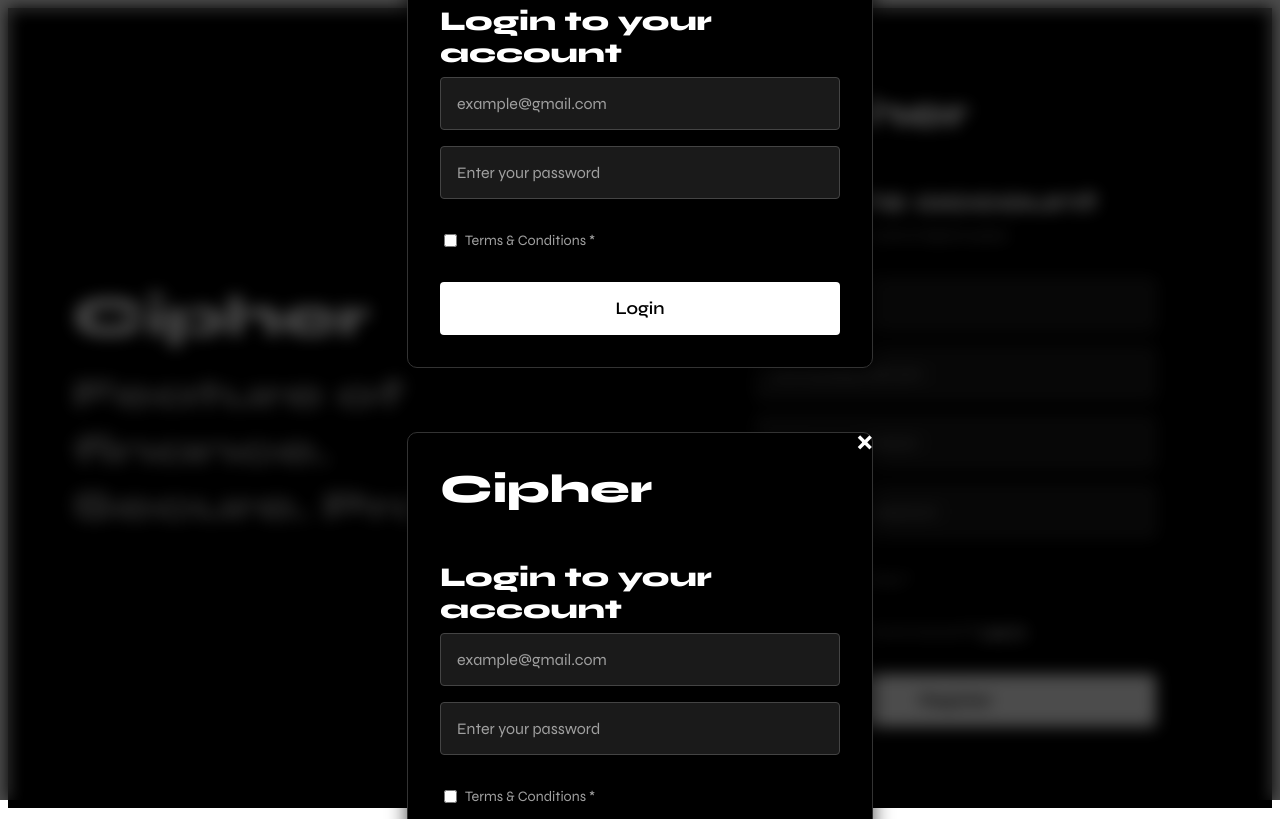
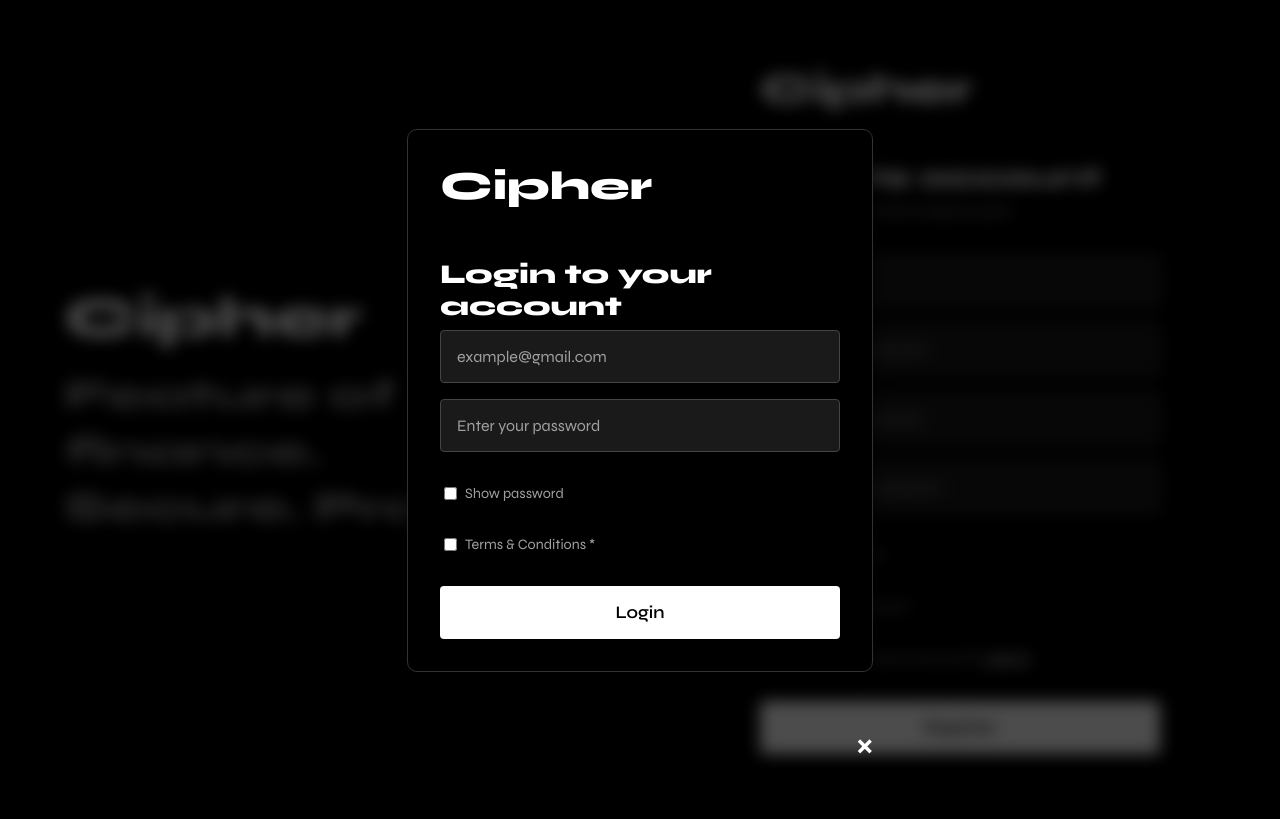
Before and after one commit to 21sadder/cypher-stock, an Angular app in the folder frontend/project/: page /register in a window 1280 px wide. Both pictures are taken after a click on the link "Log In". Built offline with nearby package versions, Linux system fonts and the light colour scheme.

Commit message:
solved bug with login window + added checkbox "Show password" for registration and login

```diff
--- a/frontend/project/src/app/login/login.html
+++ b/frontend/project/src/app/login/login.html
@@ -8,10 +8,16 @@
     <h3>Login to your account</h3>
 
     <input type = "email" placeholder="example@gmail.com" [(ngModel)]="email" name="email" required>
-    <input type = "password" placeholder="Enter your password" [(ngModel)] = "password" name = "password" required>
+    <input [type]="showPassword ? 'text' : 'password'" placeholder="Enter your password" [(ngModel)] = "password" name = "password" required>
 
-    <label class = "checkbox">
-      <input type = "checkbox" required> Terms & Conditions *
+    <!-- Show password checkbox-->
+    <label class="checkbox">
+      <input type="checkbox" [(ngModel)]="showPassword" name="showPassword"> Show password
+    </label>
+
+    <!-- Terms & Conditions checkbox-->
+    <label class="checkbox">
+      <input type="checkbox" required> Terms & Conditions *
     </label>
 
     <button type = "submit">Login</button>
--- a/frontend/project/src/app/login/login.ts
+++ b/frontend/project/src/app/login/login.ts
@@ -16,6 +16,7 @@ import { Router } from '@angular/router';
 })
 
 export class Login {
+  showPassword = false;
   @Output() close = new EventEmitter<void>();
 
   private http = inject(HttpClient);
@@ -30,7 +31,7 @@ export class Login {
       password: this.password
     };
 
-    // Отправляем на эндпоинт /login
+
     this.http.post('http://localhost:8080/api/auth/login', body).subscribe({
       next: (response: any) => {
         console.log("Login successful", response);
--- a/frontend/project/src/app/register/register.css
+++ b/frontend/project/src/app/register/register.css
@@ -1,5 +1,7 @@
 /* Імпорт шрифту (вже є в HTML) */
 @import url('https://fonts.googleapis.com/css2?family=Syne:wght@400..800&display=swap');
+
+
 
 /* Основний контейнер */
 .register-container {
@@ -11,6 +13,7 @@
   margin: 0;
   padding: 0;
 }
+
 
 /* Ліва частина: бренд */
 .brand-side {
@@ -88,10 +91,9 @@
   line-height: 1.4;
 }
 
-/* Поля вводу */
-.form-side input[type="text"],
-.form-side input[type="email"],
-.form-side input[type="password"] {
+
+/* Style for all inputs in registration window */
+.form-side input:not([type="checkbox"]){
   width: 100%;
   padding: 1rem;
   margin-bottom: 1rem;
@@ -103,6 +105,8 @@
   font-family: 'Syne', sans-serif;
   box-sizing: border-box;
 }
+
+
 
 .form-side input::placeholder {
   color: #a0a0a0; /* Сірий плейсхолдер */
--- a/frontend/project/src/app/register/register.html
+++ b/frontend/project/src/app/register/register.html
@@ -16,12 +16,19 @@
 
       <input type = "text" placeholder="Username" [(ngModel)]="username" name="username" required>
       <input type = "email" placeholder="example@gmail.com" [(ngModel)]="email" name="email" required>
-      <input type = "password" placeholder="Enter your password" [(ngModel)] = "password" name = "password" required>
-      <input type = "password" placeholder="Confirm your password" [(ngModel)] = "confirmPassword"  name = "confirmPassword" required>
+      <input [type]="showPassword ? 'text' : 'password'" placeholder="Enter your password" [(ngModel)] = "password" name = "password" required>
+      <input [type]="showPassword ? 'text' : 'password'" placeholder="Confirm your password" [(ngModel)] = "confirmPassword"  name = "confirmPassword" required>
 
-      <label class = "checkbox">
-        <input type = "checkbox" required> Terms & Conditions *
+
+      <label class="checkbox">
+        <input type="checkbox" [(ngModel)]="showPassword" name="showPassword"> Show password
       </label>
+
+      <label class="checkbox">
+        <input type="checkbox" required> Terms & Conditions *
+      </label>
+
+
 
       <!-- для логина -->
       <p>Do you already have an account?
@@ -45,7 +52,7 @@
 
             <button class="close-btn" (click)="closeModal()">&times;</button> <!-- крестик в углу -->
 
-            <app-login></app-login>
+
 
           </div>
         </div>
--- a/frontend/project/src/app/register/register.ts
+++ b/frontend/project/src/app/register/register.ts
@@ -12,6 +12,7 @@ import { Login } from '../login/login';
   styleUrl: './register.css',
 })
 export class Register {
+  showPassword = false;
   private http = inject(HttpClient);
   private router = inject(Router);
 
--- a/frontend/project/src/styles.css
+++ b/frontend/project/src/styles.css
@@ -1 +1,5 @@
-/* You can add global styles to this file, and also import other style files */
+html, body {
+  margin: 0 !important;
+  padding: 0 !important;
+  height: 100%;
+}
```
